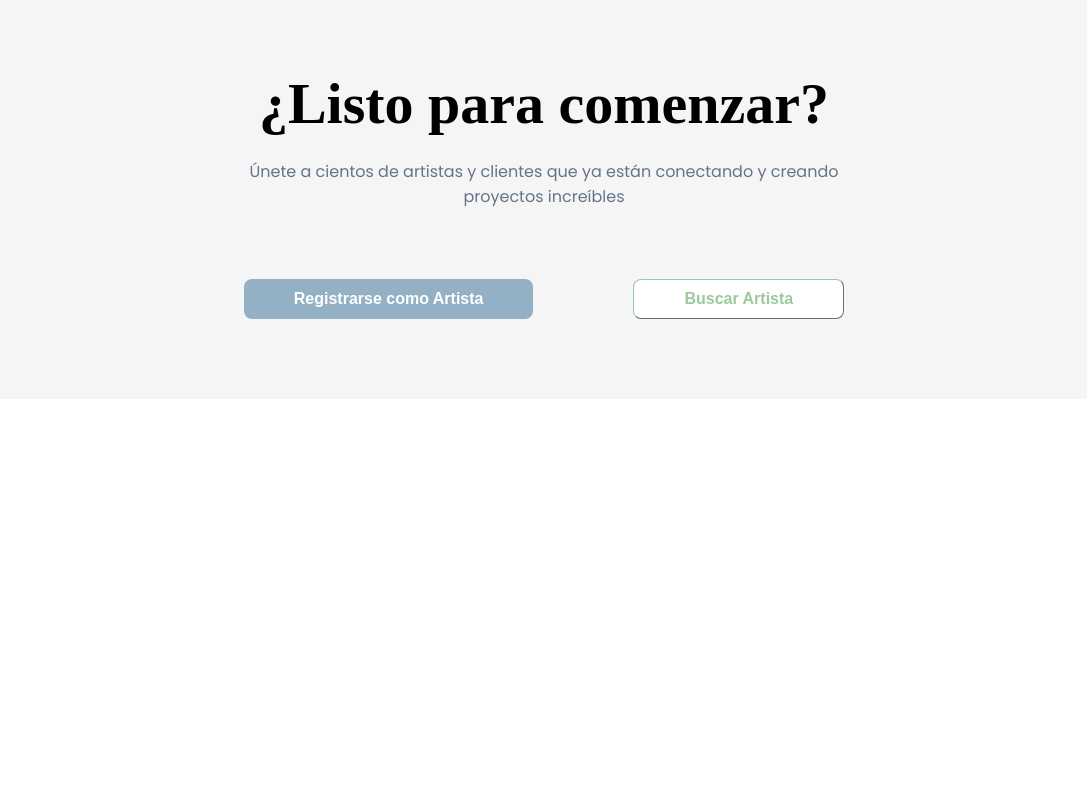
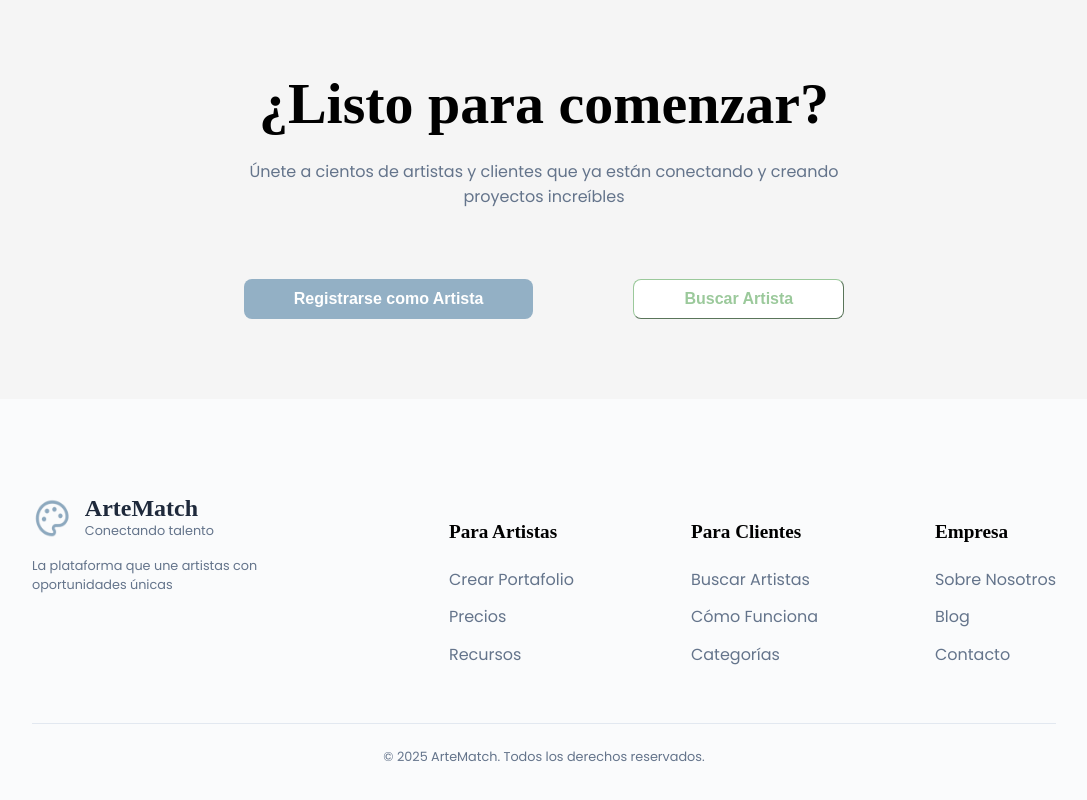
Before and after one commit to ArteMatch/arte-match, a plain HTML site: page public/index.html in a window 1280 px wide. Shown: the part 5519-6319 px from the top of the page, without its empty margins (96-1183 px from the left). Before the commit the page ends 5918 px from the top, so only its background shows below. Drawn offline with Linux system fonts and the light colour scheme; a web font is replaced by a local one.

Commit message:
Footer agregado mas diseño responsive

```diff
--- a/public/assets/styles/styles.css
+++ b/public/assets/styles/styles.css
@@ -890,3 +890,199 @@ textarea {
     color: white;
     background-color: #deecde;
 }
+
+/*FOOTER*/
+.footer {
+    background-color: #fafbfc;
+    padding: 6rem 8rem 1.3rem;
+    font-family: 'Poppins', sans-serif;
+    color: #334155;
+}
+
+.footer-container {
+    display: flex;
+    justify-content: space-between;
+    flex-wrap: wrap;
+    margin-bottom: 2.5rem;
+}
+
+.footer-col h4 {
+    font-family: 'Caudex', serif;
+    font-size: 1.2rem;
+    margin-bottom: 1.5rem;
+    color: #000;
+}
+
+.footer-col ul {
+    list-style: none;
+    padding: 0;
+}
+
+.footer-col ul li {
+    margin-bottom: 0.8rem;
+}
+
+.footer-col ul li a {
+    text-decoration: none;
+    color: #64748b;
+    transition: color 0.3s ease;
+}
+
+.footer-col ul li a:hover {
+    color: #000;
+}
+
+.footer-logo {
+    display: flex;
+    align-items: center;
+    gap: 0.8rem;
+}
+
+.footer-logo img {
+    width: 40px;
+    height: 40px;
+}
+
+.footer-logo .logo {
+    font-family: 'Caudex', serif;
+    font-size: 1.5rem;
+    color: #1e293b;
+    margin: 0;
+}
+
+.footer-logo .slogan {
+    font-size: 0.8rem;
+    color: #64748b;
+    margin: 0;
+}
+
+.footer-col.marca .descripcion {
+    margin-top: 1rem;
+    max-width: 300px;
+    font-size: 0.8rem;
+    color: #64748b;
+    line-height: 1.5;
+}
+
+.footer hr {
+    border: none;
+    border-top: 1px solid #e2e8f0;
+    margin-bottom: 1.5rem;
+}
+
+.footer-copy {
+    text-align: center;
+    font-size: 0.8rem;
+    color: #64748b;
+}
+
+/*RESPONSIVE*/
+@keyframes aparecer {
+    from {
+        transform: scale(0.8);
+        opacity: 0;
+    }
+
+    to {
+        transform: scale(1);
+        opacity: 1;
+    }
+}
+
+
+/**/
+
+@media (max-width: 1100px) {
+    .contacto-box {
+        width: 85vw;
+        height: auto;
+        padding: 5vw;
+    }
+
+    button {
+        font-size: 4vw;
+        padding: 2vw;
+    }
+
+    h1 {
+        font-size: 2.4rem;
+        margin-top: 5vh;
+    }
+}
+
+/*Tablets y pantallas medianas*/
+@media (max-width: 900px) {
+    .encabezado {
+        padding: 0.75rem 1.5rem;
+    }
+
+    .menu {
+        gap: 1rem;
+    }
+
+    .acciones {
+        gap: 0.5rem;
+    }
+
+    .btn-login,
+    .btn-unete {
+        padding: 0.55rem 1rem;
+        font-size: 0.85rem;
+    }
+
+    .hero {
+        flex-direction: column;
+        text-align: center;
+        padding: 6rem 1.5rem 3rem;
+        gap: 30px;
+    }
+
+    .hero-texto h1 {
+        font-size: 2.7rem;
+    }
+
+    .hero-imagen img {
+        width: 100%;
+        height: auto;
+    }
+
+    .hero-botones {
+        justify-content: center;
+    }
+
+    .datos {
+        justify-content: center;
+        gap: 1.5rem;
+        width: 100%;
+    }
+
+}
+
+/*PRUEBA*/
+@media (max-width: 700px) {
+    .encabezado {
+        display: none;
+    }
+
+}
+
+/*Celulares pequeños*/
+@media (max-width: 480px) {
+
+    .hero-texto h1 {
+        font-size: 2rem;
+    }
+
+    .btn-primario,
+    .btn-secundario {
+        width: 100%;
+        padding: 0.9rem;
+    }
+
+    .datos {
+        flex-direction: column;
+        gap: 0.5rem;
+        text-align: center;
+    }
+
+}
--- a/public/index.html
+++ b/public/index.html
@@ -360,6 +360,54 @@
         </div>
     </section>
 
+    <footer class="footer">
+        <div class="footer-container">
+            <div class="footer-col marca">
+                <div class="footer-logo">
+                    <img src="/public/favicon.ico" alt="Logo ArteMatch">
+                    <div>
+                        <h3 class="logo">ArteMatch</h3>
+                        <p class="slogan">Conectando talento</p>
+                    </div>
+                </div>
+                <p class="descripcion">La plataforma que une artistas con oportunidades únicas</p>
+            </div>
+
+            <div class="footer-col">
+                <h4>Para Artistas</h4>
+                <ul>
+                    <li><a href="#">Crear Portafolio</a></li>
+                    <li><a href="#">Precios</a></li>
+                    <li><a href="#">Recursos</a></li>
+                </ul>
+            </div>
+
+            <div class="footer-col">
+                <h4>Para Clientes</h4>
+                <ul>
+                    <li><a href="#">Buscar Artistas</a></li>
+                    <li><a href="#">Cómo Funciona</a></li>
+                    <li><a href="#">Categorías</a></li>
+                </ul>
+            </div>
+
+            <div class="footer-col">
+                <h4>Empresa</h4>
+                <ul>
+                    <li><a href="#">Sobre Nosotros</a></li>
+                    <li><a href="#">Blog</a></li>
+                    <li><a href="#">Contacto</a></li>
+                </ul>
+            </div>
+        </div>
+
+        <hr>
+
+        <div class="footer-copy">
+            <p>© 2025 ArteMatch. Todos los derechos reservados.</p>
+        </div>
+    </footer>
+
     <script src="/public/assets/scripts/main.js"></script>
 </body>
 </html>
```
